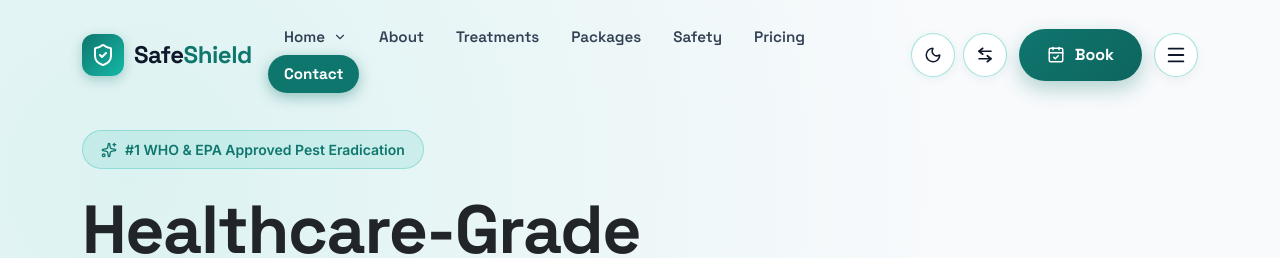
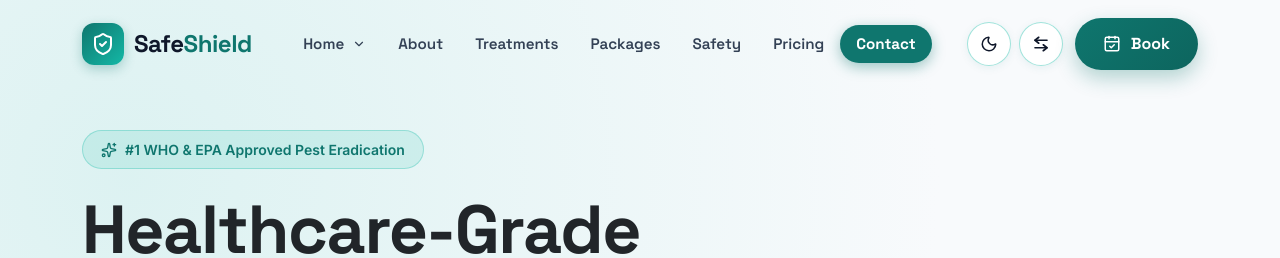
Before and after one commit to HTMLStaticWorks/Pest_Control_Fumigation_Service, a plain HTML site: page index.html in a window 1280 px wide. Shown: the top 258 px of the page. Drawn offline with nearby package versions, Linux system fonts and the light colour scheme.

Commit message:
Remove hamburger toggle from desktop webview (>1024px) while keeping it visible on tablet and mobile (<=1024px)

```diff
--- a/css/style.css
+++ b/css/style.css
@@ -1304,6 +1304,12 @@ html[dir="rtl"] .testimonial-card .d-flex.align-items-center {
     display: flex !important;
     align-items: center !important;
   }
+  .mobile-nav-controls .navbar-toggler,
+  .navbar-safeshield .navbar-toggler {
+    display: flex !important;
+    align-items: center !important;
+    justify-content: center !important;
+  }
 
   /* Hero Section: Image/Video placed below headline text on <= 1024px */
   .hero-section .row {
@@ -1344,10 +1350,10 @@ html[dir="rtl"] .testimonial-card .d-flex.align-items-center {
   .desktop-nav-menu {
     display: flex !important;
   }
-  .mobile-nav-controls {
-    display: flex !important;
-    align-items: center !important;
-    margin-left: 0.75rem;
+  .mobile-nav-controls,
+  .mobile-nav-controls .navbar-toggler,
+  .navbar-safeshield .navbar-toggler {
+    display: none !important;
   }
 }
 
@@ -1523,16 +1529,7 @@ html[dir="rtl"] .testimonial-card .d-flex.align-items-center {
 }
 
 /* Hamburger Navbar Toggler & Offcanvas Drawer Overlap Fix */
-.mobile-nav-controls {
-  display: flex !important;
-  align-items: center !important;
-}
-
-.mobile-nav-controls .navbar-toggler,
-.navbar-safeshield .navbar-toggler {
-  display: flex !important;
-  align-items: center !important;
-  justify-content: center !important;
+.mobile-nav-controls .navbar-toggler {
   padding: 0 !important;
   border: none !important;
   background: transparent !important;
```
